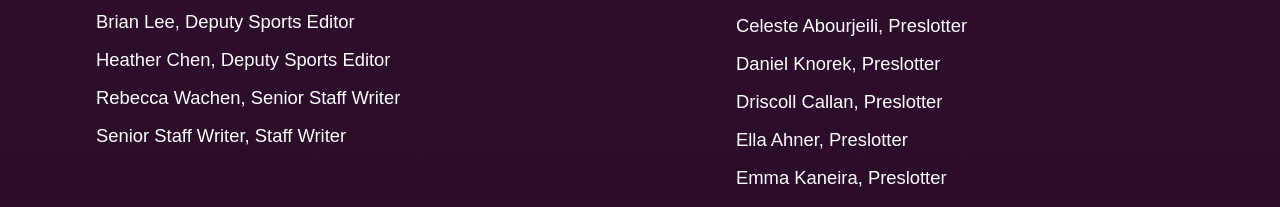
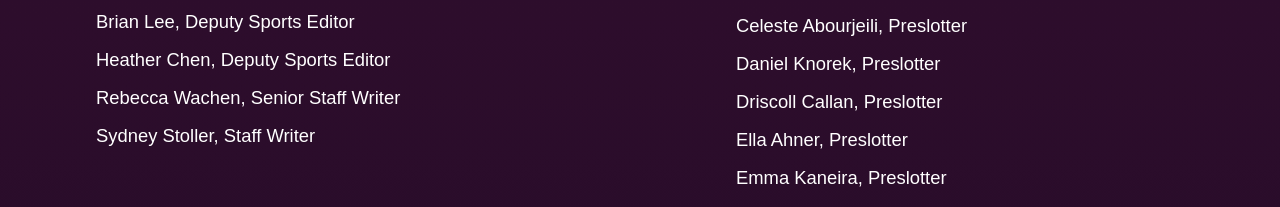
Before and after one commit to spectatorpublishing/bhm2023, a React (Create React App) app: page / in a window 1280 px wide. Shown: the part 3709-3916 px from the top of the page. Built offline with nearby package versions, Linux system fonts and the light colour scheme; a web font is replaced by a local one.

Commit message:
updating credits

```diff
--- a/src/data/credits.js
+++ b/src/data/credits.js
@@ -100,7 +100,7 @@ export const credits = {
         "title": "Senior Staff Writer"
       },
       {
-        "staff_name": "Senior Staff Writer",
+        "staff_name": "Sydney Stoller",
         "title": "Staff Writer"
       }
     ],
```
Also changed, not shown: 1 other file (tests, documents, lock files or other folders).
